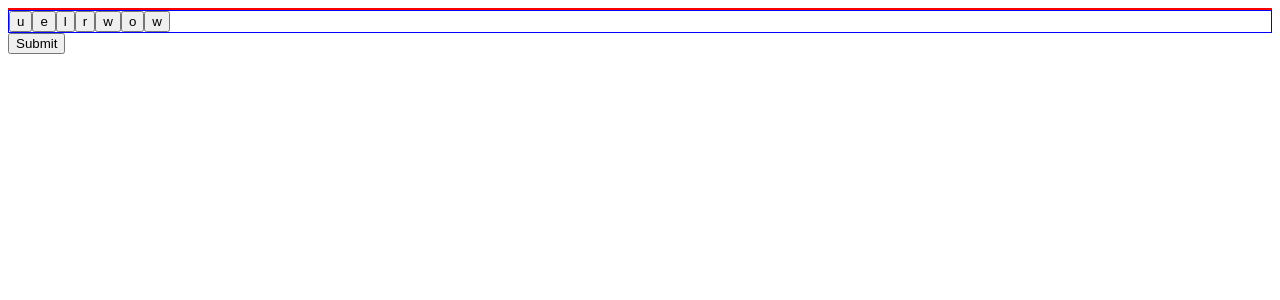
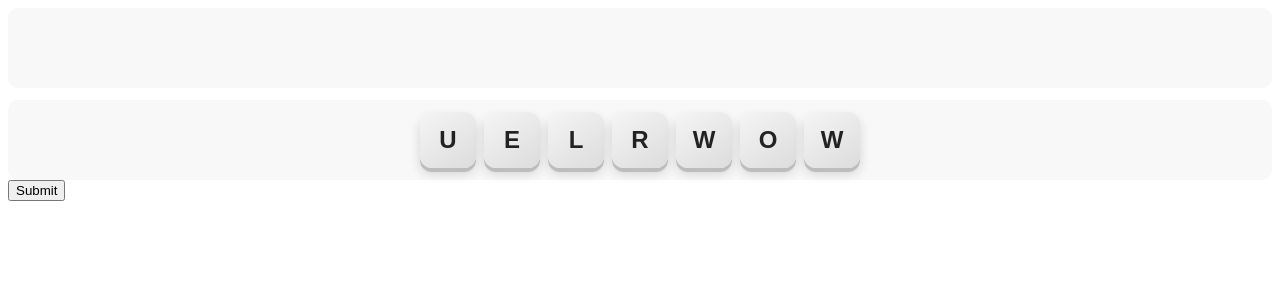
Before and after one commit to Clay-Eldredge/word-rogue-game, an Angular app: page / in a window 1280 px wide. Shown: the top 300 px of the page. Built offline with nearby package versions, Linux system fonts and the light colour scheme.

Commit message:
Tile styles and animations

```diff
--- /dev/null
+++ b/src/animations.scss
@@ -0,0 +1,11 @@
+@keyframes popIn {
+    0% {
+        transform: scale(0.8);
+    }
+    80% {
+        transform: scale(1.05);
+    }
+    100% {
+        transform: scale(1);
+    }
+}
--- a/src/app/app.config.ts
+++ b/src/app/app.config.ts
@@ -1,6 +1,7 @@
 import { ApplicationConfig, provideBrowserGlobalErrorListeners, provideZoneChangeDetection } from '@angular/core';
 import { provideRouter } from '@angular/router';
 import { provideHttpClient } from '@angular/common/http';
+
 
 
 import { routes } from './app.routes';
--- a/src/app/hand/hand.scss
+++ b/src/app/hand/hand.scss
@@ -1,7 +1,26 @@
+.tile_word_row,
 .tile_hand_row {
-    border: 1px blue solid;
+  display: flex;
+  flex-direction: row;
+  align-items: center;
+
+  gap: 8px;
+  padding: 8px;
+
+  min-height: 64px;
+
+  background: #f8f8f8;
+  border-radius: 10px;
 }
 
+/* Word row (top) */
 .tile_word_row {
-    border: 1px red solid;
+  justify-content: center;
+  margin-bottom: 12px;
 }
+
+/* Hand row (bottom) */
+.tile_hand_row {
+  justify-content: center;
+  flex-wrap: wrap;
+}
--- a/src/app/tile/tileIcon.html
+++ b/src/app/tile/tileIcon.html
@@ -1,4 +1,4 @@
-<button
+<button class="tile-button" [class.alt]="isAlt"
   (mousedown)="onMouseDown($event)"
   (mouseup)="onMouseUp($event)"
   (mouseleave)="onMouseLeave()"
--- a/src/app/tile/tileIcon.scss
+++ b/src/app/tile/tileIcon.scss
@@ -0,0 +1,63 @@
+@use '../../animations.scss' as *;
+
+.tile-button {
+    animation: popIn 0.3s;
+    width: 56px;
+    height: 56px;
+
+    display: flex;
+    align-items: center;
+    justify-content: center;
+
+    font-size: 1.5rem;
+    font-weight: 600;
+    text-transform: uppercase;
+
+    border: none;
+    border-radius: 12px;
+
+    cursor: pointer;
+    user-select: none;
+
+    // Color + depth
+    background: linear-gradient(145deg, #f5f5f5, #dcdcdc);
+    color: #222;
+
+    box-shadow:
+        0 4px 0 #bdbdbd, // bottom edge (depth)
+        0 6px 12px rgba(0, 0, 0, 0.15); // soft shadow
+
+    transition:
+        transform 120ms ease,
+        box-shadow 120ms ease,
+        background 120ms ease;
+
+    // Pop-in animation
+    animation: popIn 180ms ease-out;
+
+    // Hover (slight lift)
+    &:hover {
+        transform: translateY(-2px);
+        box-shadow:
+            0 6px 0 #bdbdbd,
+            0 10px 16px rgba(0, 0, 0, 0.18);
+    }
+
+    // Active (pressed down)
+    &:active {
+        transform: translateY(2px);
+        box-shadow:
+            0 2px 0 #bdbdbd,
+            0 3px 6px rgba(0, 0, 0, 0.2);
+    }
+
+    // Optional: right-click / alternate state
+    &.alt {
+        background: linear-gradient(145deg, #d0e6ff, #a8d0ff);
+        color: #0b3d91;
+        box-shadow:
+            0 4px 0 #7fb3ff,
+            0 6px 12px rgba(0, 0, 0, 0.15);
+    }
+
+}
--- a/src/app/tile/tileIcon.ts
+++ b/src/app/tile/tileIcon.ts
@@ -15,6 +15,7 @@ export class TileIcon {
 
   private holdTimeout: any;
   private holdDuration = 500;
+  public isAlt = false;
 
   onMouseDown(event: MouseEvent) {
     if (event.button === 0) {
@@ -44,6 +45,7 @@ export class TileIcon {
 
   onRightClick(event: MouseEvent) {
     event.preventDefault();
+    this.isAlt = !this.isAlt;
     this.rightClick.emit(this.tileData);
   }
 }
```
